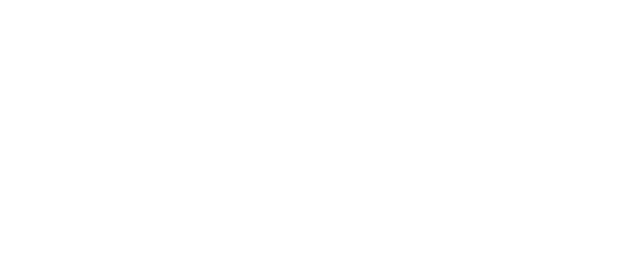
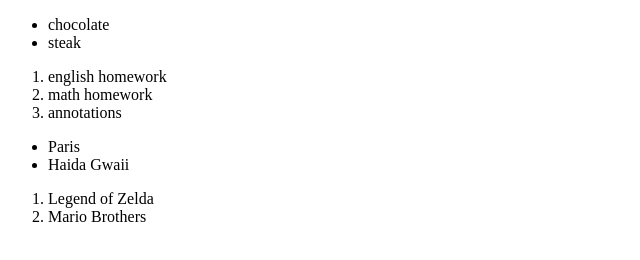
Before and after one commit to lwrighthfx/html-boilerplate, a plain HTML site: page index.html in a window 1280 px wide. Shown: the whole page, without its empty margins (0-640 px from the left). Drawn offline with Linux system fonts and the light colour scheme.

Commit message:
added lists

```diff
--- a/index.html
+++ b/index.html
@@ -1 +1,18 @@
 <!DOCTYPE html>
+<ul>
+    <li>chocolate</li>
+    <li>steak</li>
+</ul>
+<ol>
+    <li>english homework</li>
+    <li>math homework</li>
+    <li>annotations</li>
+</ol>
+<ul>
+    <li>Paris</li>
+    <li>Haida Gwaii</li>
+</ul>
+<ol>
+    <li>Legend of Zelda</li>
+    <li>Mario Brothers</li>
+</ol>
```
